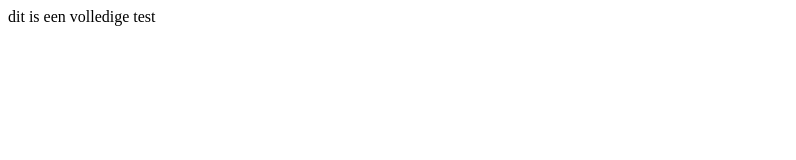
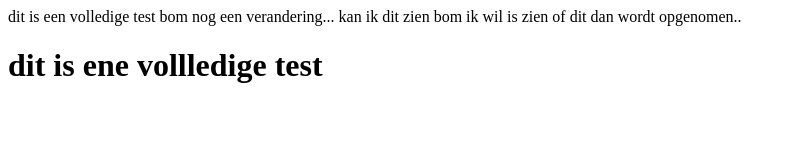
Before and after one commit to empacto/videosample, a plain HTML site: page index.html in a window 1280 px wide. Shown: the whole page, without its empty margins (0-796 px from the left). Drawn offline with Linux system fonts and the light colour scheme.

Commit message:
alterações

```diff
--- a/index.html
+++ b/index.html
@@ -8,5 +8,13 @@
 </head>
 <body>
     dit is een volledige test
+
+    bom nog een verandering...
+
+    kan ik dit zien
+
+    bom ik wil is zien of dit dan wordt opgenomen..
+
+    <h1>dit is ene vollledige test </h1>
 </body>
 </html>
```
